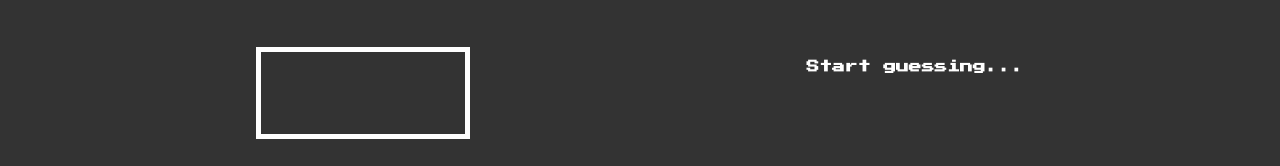
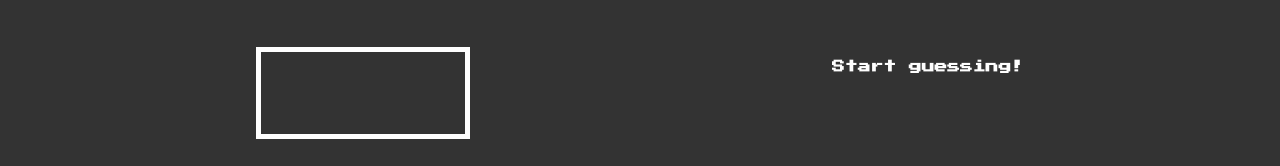
Before and after one commit to m4karyan/GuessMe, a plain HTML site: page index.html in a window 1280 px wide. Shown: the part 336-502 px from the top of the page. Drawn offline with Linux system fonts and the light colour scheme.

Commit message:
Update index.html

```diff
--- a/index.html
+++ b/index.html
@@ -33,7 +33,7 @@
     <div class="footer">
       <div class="footer1">
         <input class="footer_number" type="number">
-        <h3 id="comment">Start guessing...</h3>
+        <h3 id="comment">Start guessing!</h3>
       </div>
       <div class="footer2">
         <button class="button" id="check">Check!</button>
```
